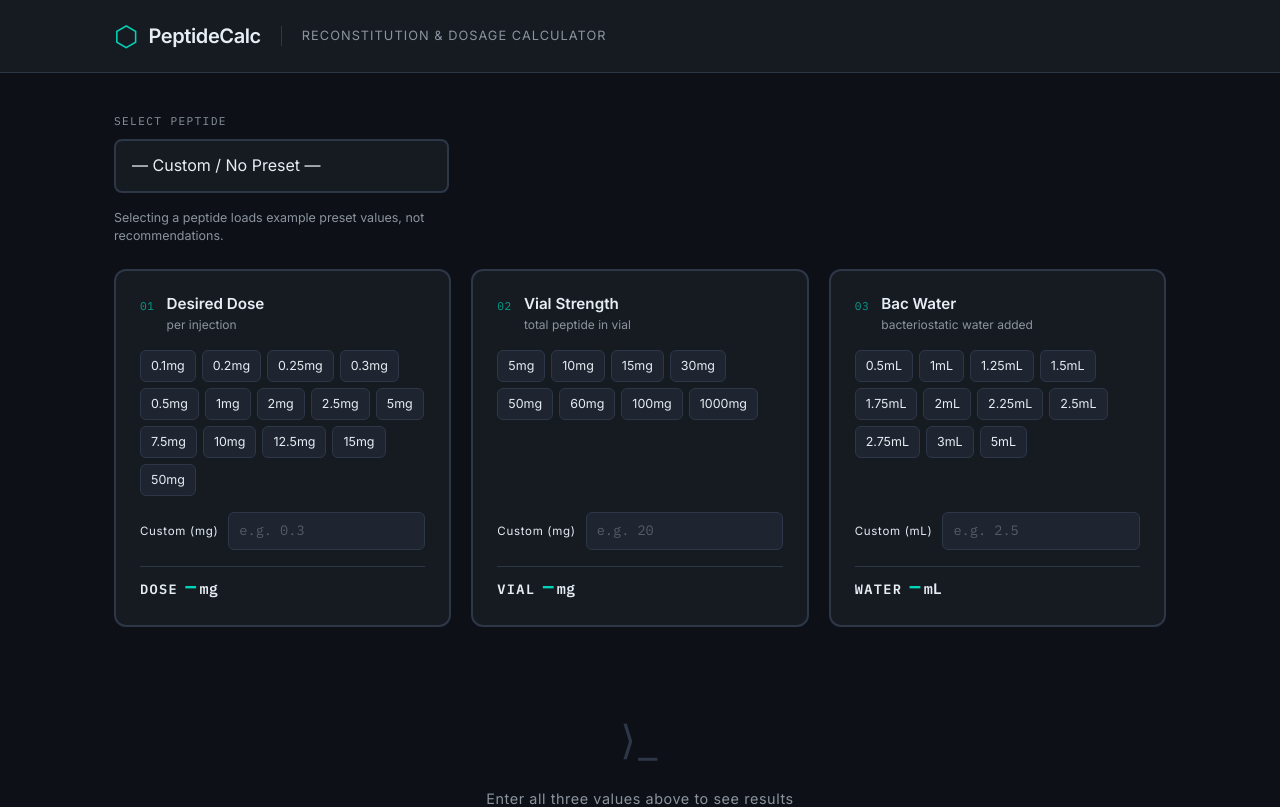
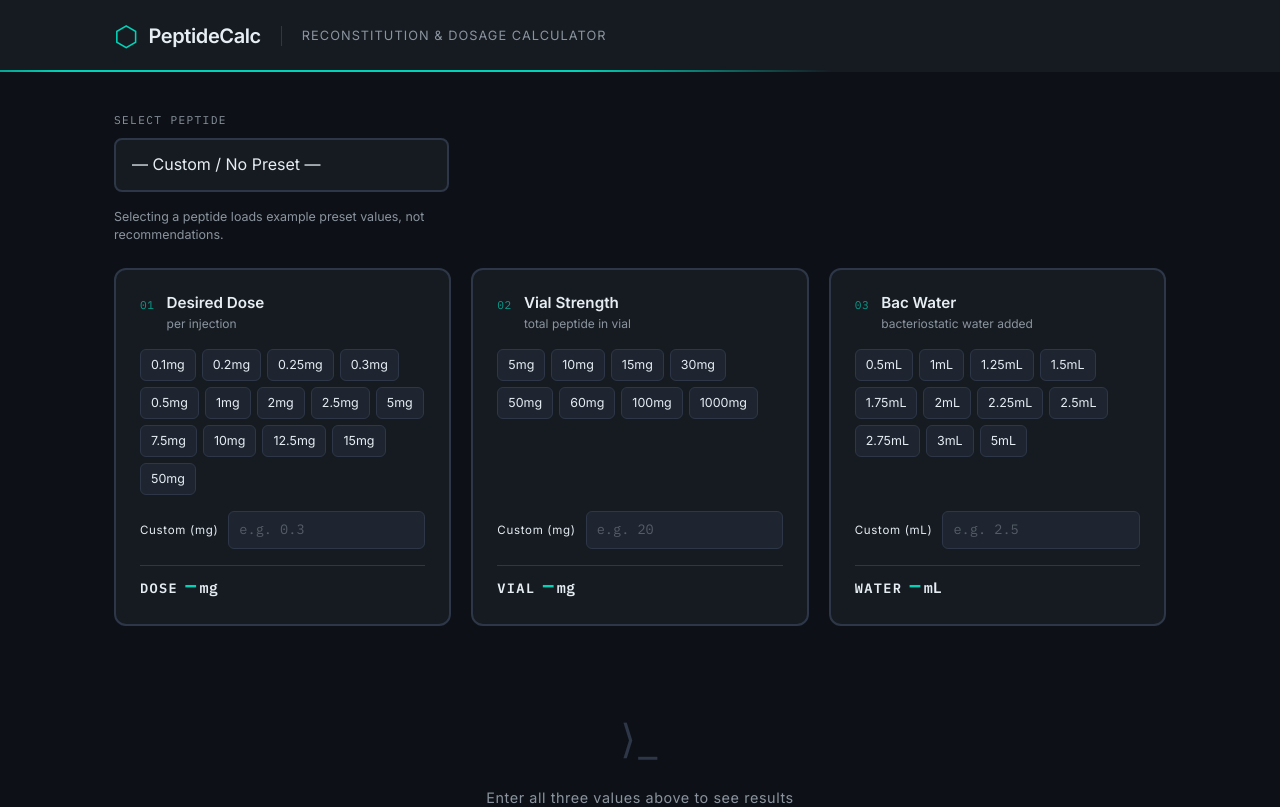
Before and after one commit to wizzer129/peptice-calc, a Vue app: page / in a window 1280 px wide. Shown: the top 807 px of the page. Built offline with nearby package versions, Linux system fonts and the light colour scheme.

Commit message:
Added border animation to AppHeader

```diff
--- a/src/components/AppHeader.vue
+++ b/src/components/AppHeader.vue
@@ -24,9 +24,49 @@
 	@import '../assets/main.less';
 
 	.app-header {
-		border-bottom: 1px solid @border;
+		position: relative;
 		background: @surface;
 		padding: 20px 0;
+
+		&::before {
+			content: '';
+			position: absolute;
+			bottom: 0;
+			left: 0;
+			right: 0;
+			height: 2px;
+			background: linear-gradient(
+				90deg,
+				transparent 0%,
+				transparent 40%,
+				@teal 50%,
+				@teal 70%,
+				transparent 80%,
+				transparent 100%
+			);
+			background-size: 200% 100%;
+			animation: sweep-border 2s linear 1 forwards;
+		}
+
+		// &::after {
+		// 	content: '';
+		// 	position: absolute;
+		// 	bottom: 0;
+		// 	left: 0;
+		// 	right: 0;
+		// 	height: 2px;
+		// 	background: @border;
+		// 	z-index: -1;
+		// }
+	}
+
+	@keyframes sweep-border {
+		0% {
+			background-position: 175% 0;
+		}
+		100% {
+			background-position: -105% 0;
+		}
 	}
 
 	.header-inner {
```
